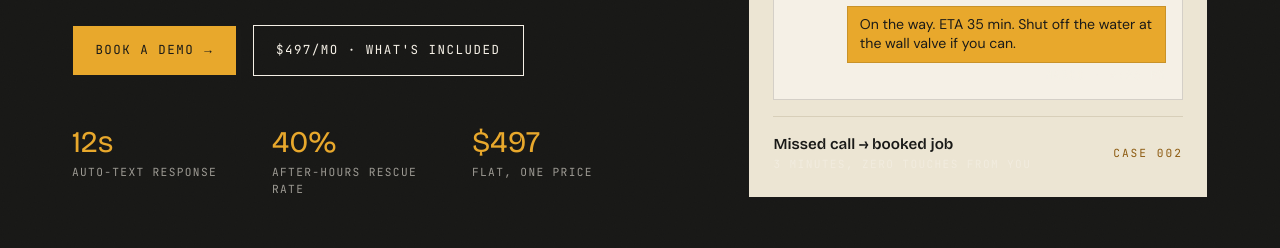
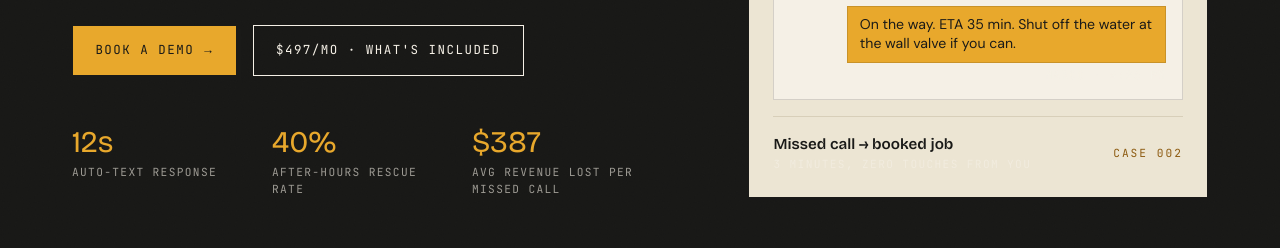
Before and after one commit to leoshah/jobsiterank-marketing, an Astro site: page / in a window 1280 px wide. Shown: the part 820-1068 px from the top of the page. Built offline with nearby package versions, Linux system fonts and the light colour scheme; Astro itself is replaced by a stand-in of ours.

Commit message:
Hero stat: $497 flat price -> $387 avg revenue lost per missed call (loss-aversion framing)

```diff
--- a/src/pages/index.astro
+++ b/src/pages/index.astro
@@ -168,8 +168,8 @@ const faqs: FaqItem[] = [
               <div class="meta mt-1">After-hours rescue rate</div>
             </div>
             <div>
-              <div class="font-display text-3xl text-[color:var(--color-amber)]">$497</div>
-              <div class="meta mt-1">Flat, one price</div>
+              <div class="font-display text-3xl text-[color:var(--color-amber)]">$387</div>
+              <div class="meta mt-1">Avg revenue lost per missed call</div>
             </div>
           </div>
         </div>
```
